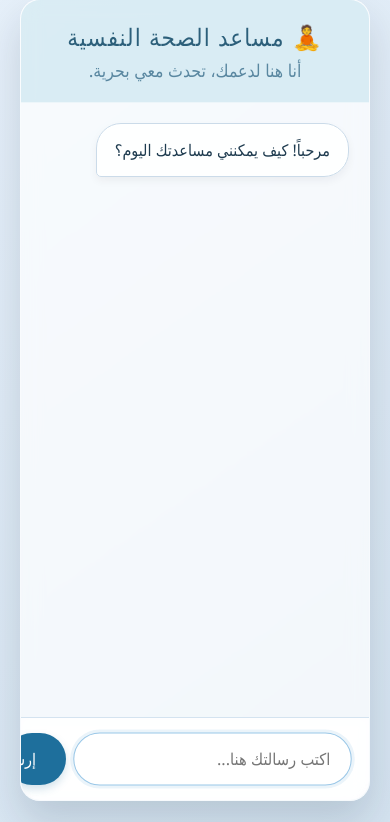
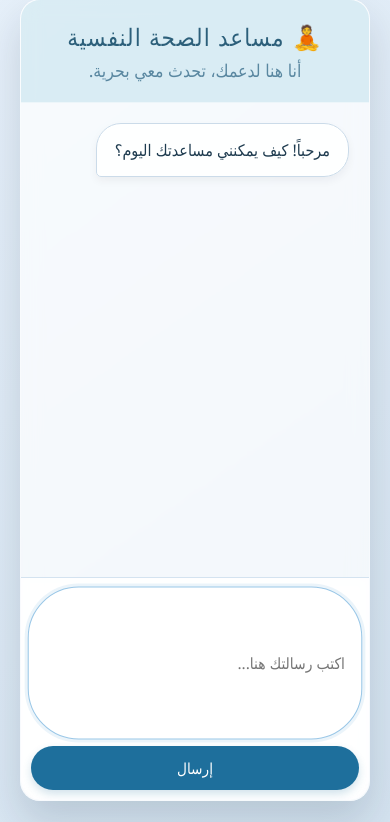
Before and after one commit to abd-shan/mental-health-chatbot, a Python web app: template templates/index.html in a window 390 px wide. Shown: the part 22-844 px from the top of the page. Run offline with Jinja, Linux system fonts and the light colour scheme; the template is opened without the code that fills it, so the values that code supplies are empty.

Commit message:
adjust direct file

```diff
--- a/static/style.css
+++ b/static/style.css
@@ -79,8 +79,6 @@ header p {
     scroll-behavior: smooth;
 }
 
-
-
 .message {
     display: flex;
     width: 100%;
@@ -132,7 +130,6 @@ header p {
     border-top-right-radius: 25px;
     border: 1px solid #cbdbe9;
 }
-
 
 .typing-indicator {
     display: flex;
@@ -203,6 +200,7 @@ header p {
     box-shadow: 0 4px 8px rgba(30, 111, 156, 0.2);
     position: relative;
     overflow: hidden;
+    white-space: nowrap;
 }
 
 #send-btn:hover {
@@ -232,7 +230,6 @@ header p {
     width: 200px;
     height: 200px;
 }
-
 
 .messages::-webkit-scrollbar {
     width: 6px;
@@ -264,4 +261,32 @@ header p {
     header h1 {
         font-size: 1.5rem;
     }
+
+    .input-area {
+        padding: 10px;
+        gap: 8px;
+        flex-wrap: wrap;
+    }
+    #user-input {
+        padding: 12px 16px;
+        font-size: 0.95rem;
+        min-width: 0;
+        flex: 1 1 150px;
+    }
+    #send-btn {
+        padding: 12px 20px;
+        font-size: 0.95rem;
+        flex: 0 0 auto;
+    }
 }
+
+
+@media (max-width: 400px) {
+    .input-area {
+        flex-direction: column;
+    }
+    #send-btn {
+        width: 100%;
+        padding: 12px;
+    }
+}
```
